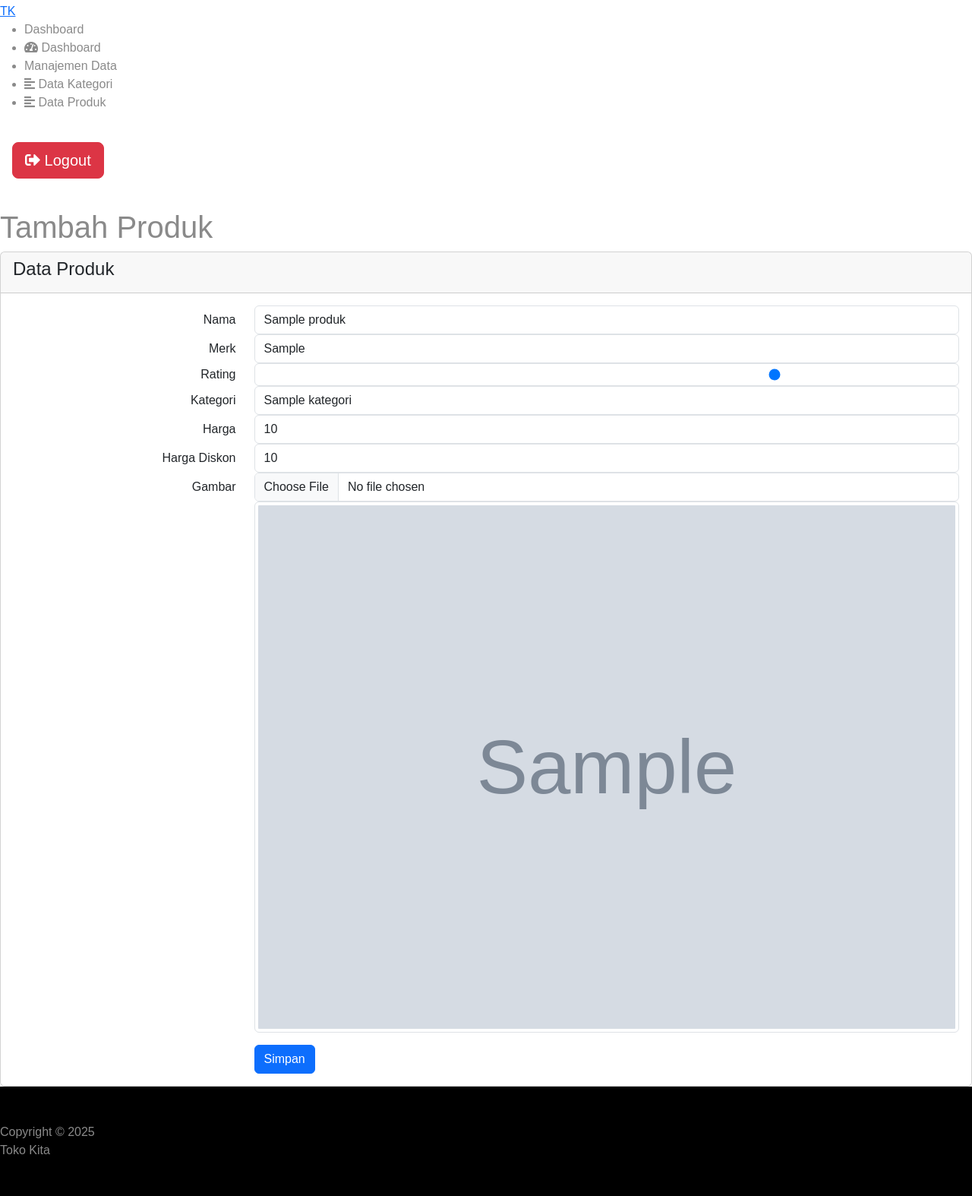
After one commit to zeddlabs/toko-kita, a PHP site: page /produk/edit.php?id=1 in a window 1280 px wide. The commit adds this page. Shown: the part 377-1951 px from the top of the page at 76% size. Run offline with PHP 8.4, Linux system fonts and the light colour scheme; a user stored in the database is signed in; tables that the repository leaves empty hold one stand-in row (values such as "Sample post"); grey boxes marked "Sample" are stand-in pictures; some libraries are stand-ins or nearby versions.

Commit message:
feat: add crud product feature

```diff
--- /dev/null
+++ b/produk/edit.php
@@ -0,0 +1,162 @@
+<?php
+include '../template/header.php';
+
+$id = $_GET['id'];
+
+$query = "SELECT * FROM kategori";
+$result_kategori = mysqli_query($conn, $query);
+
+$query2 = "SELECT * FROM produk WHERE id = $id";
+$result_produk = mysqli_query($conn, $query2);
+$row_produk = mysqli_fetch_assoc($result_produk);
+
+if (isset($_POST['simpan'])) {
+  $nama = htmlspecialchars(mysqli_real_escape_string($conn, $_POST['nama']));
+  $merk = htmlspecialchars(mysqli_real_escape_string($conn, $_POST['merk']));
+  $harga_normal = htmlspecialchars(mysqli_real_escape_string($conn, $_POST['harga_normal']));
+
+  $harga_diskon = 0;
+  if (!empty($_POST['harga_diskon'])) {
+    $harga_diskon = htmlspecialchars(mysqli_real_escape_string($conn, $_POST['harga_diskon']));
+  }
+
+  $rating = (!empty($_POST['rating'])) ? $_POST['rating'] : 0;
+
+  $kategori_id = $_POST['kategori_id'];
+
+  if ($_FILES['gambar']['error'] == 0) {
+    $gambar = $_FILES['gambar']['name']; // image.user.png
+    $gambar_tmp = $_FILES['gambar']['tmp_name'];
+
+    $ext_gambar = explode('.', $gambar);
+
+    $nama_gambar = uniqid() . '_' . time() . '.' . end($ext_gambar);
+
+    move_uploaded_file($gambar_tmp, '../uploads/' . $nama_gambar);
+  } else {
+    $nama_gambar = $row_produk['gambar'];
+  }
+
+  $query = "UPDATE produk SET
+            nama = '$nama',
+            merk = '$merk',
+            harga_normal = $harga_normal,
+            harga_diskon = $harga_diskon,
+            rating = $rating,
+            gambar = '$nama_gambar',
+            kategori_id = $kategori_id
+            WHERE id = $id";
+  $result = mysqli_query($conn, $query);
+
+  if ($result) {
+    echo "<script>alert('Data berhasil diubah!'); window.location.href = '/produk/index.php';</script>";
+  } else {
+    echo "<script>alert('Data gagal diubah!'); window.location.href = '/produk/index.php';</script>";
+  }
+}
+?>
+
+<!-- Main Content -->
+<div class="main-content">
+  <section class="section">
+    <div class="section-header">
+      <h1>Tambah Produk</h1>
+    </div>
+
+    <div class="section-body">
+      <div class="row">
+        <div class="col-12">
+          <div class="card">
+            <div class="card-header">
+              <h4>Data Produk</h4>
+            </div>
+            <div class="card-body">
+              <form action="" method="post" enctype="multipart/form-data">
+                <div class="row align-items-center form-group">
+                  <div class="col-md-3 d-flex justify-content-end">
+                    <label>Nama</label>
+                  </div>
+                  <div class="col-md-9">
+                    <input type="text" class="form-control" placeholder="Nama Produk" name="nama"
+                      value="<?= $row_produk['nama']; ?>" required>
+                  </div>
+                </div>
+                <div class="row align-items-center form-group">
+                  <div class="col-md-3 d-flex justify-content-end">
+                    <label>Merk</label>
+                  </div>
+                  <div class="col-md-9">
+                    <input type="text" class="form-control" placeholder="Merk" name="merk"
+                      value="<?= $row_produk['merk']; ?>" required>
+                  </div>
+                </div>
+                <div class="row align-items-center form-group">
+                  <div class="col-md-3 d-flex justify-content-end">
+                    <label>Rating</label>
+                  </div>
+                  <div class="col-md-9">
+                    <input type="range" class="form-control" name="rating" value="<?= $row_produk['rating']; ?>"
+                      required min="1" max="5">
+                  </div>
+                </div>
+                <div class="row align-items-center form-group">
+                  <div class="col-md-3 d-flex justify-content-end">
+                    <label>Kategori</label>
+                  </div>
+                  <div class="col-md-9">
+                    <select name="kategori_id" id="kategori_id" class="form-control" required>
+                      <?php while ($row = mysqli_fetch_assoc($result_kategori)): ?>
+                        <option value="<?= $row['id']; ?>" <?= ($row['id'] == $row_produk['kategori_id']) ? 'selected' : '' ?>><?= $row['nama']; ?></option>
+                      <?php endwhile; ?>
+                    </select>
+                  </div>
+                </div>
+                <div class="row align-items-center form-group">
+                  <div class="col-md-3 d-flex justify-content-end">
+                    <label>Harga</label>
+                  </div>
+                  <div class="col-md-9">
+                    <input type="number" class="form-control" placeholder="Harga" name="harga_normal"
+                      value="<?= $row_produk['harga_normal']; ?>" required>
+                  </div>
+                </div>
+                <div class="row align-items-center form-group">
+                  <div class="col-md-3 d-flex justify-content-end">
+                    <label>Harga Diskon</label>
+                  </div>
+                  <div class="col-md-9">
+                    <input type="number" class="form-control" placeholder="Harga Diskon" name="harga_diskon"
+                      value="<?= $row_produk['harga_diskon']; ?>">
+                  </div>
+                </div>
+                <div class="row align-items-center form-group">
+                  <div class="col-md-3 d-flex justify-content-end">
+                    <label>Gambar</label>
+                  </div>
+                  <div class="col-md-9">
+                    <input type="file" class="form-control" name="gambar">
+                  </div>
+                </div>
+                <div class="row mb-3">
+                  <div class="col-md-3"></div>
+                  <div class="col-md-9">
+                    <img class="img-thumbnail" src="../uploads/<?= $row_produk['gambar']; ?>" width="200" alt="">
+                  </div>
+                </div>
+
+                <div class="row">
+                  <div class="col-md-3"></div>
+                  <div class="col-md-9">
+                    <input type="submit" class="btn btn-primary" value="Simpan" name="simpan">
+                  </div>
+                </div>
+              </form>
+            </div>
+          </div>
+        </div>
+      </div>
+    </div>
+  </section>
+</div>
+
+<?php include '../template/footer.php'; ?>
--- a/template/header.php
+++ b/template/header.php
@@ -86,6 +86,9 @@ $url = explode("/", $_SERVER['REQUEST_URI']);
             <li class="<?= ($url[1] == 'kategori') ? 'active' : '' ?>"><a class="nav-link" href="/kategori/index.php"><i
                   class="fa fa-align-left"></i>
                 <span>Data Kategori</span></a></li>
+            <li class="<?= ($url[1] == 'produk') ? 'active' : '' ?>"><a class="nav-link" href="/produk/index.php"><i
+                  class="fa fa-align-left"></i>
+                <span>Data Produk</span></a></li>
           </ul>
 
           <div class="mt-4 mb-4 p-3 hide-sidebar-mini">
```
Also changed, not shown: produk/hapus.php (added, +14 -0 lines), produk/index.php (added, +82 -0 lines), produk/tambah.php (added, +123 -0 lines), 2 other files.
